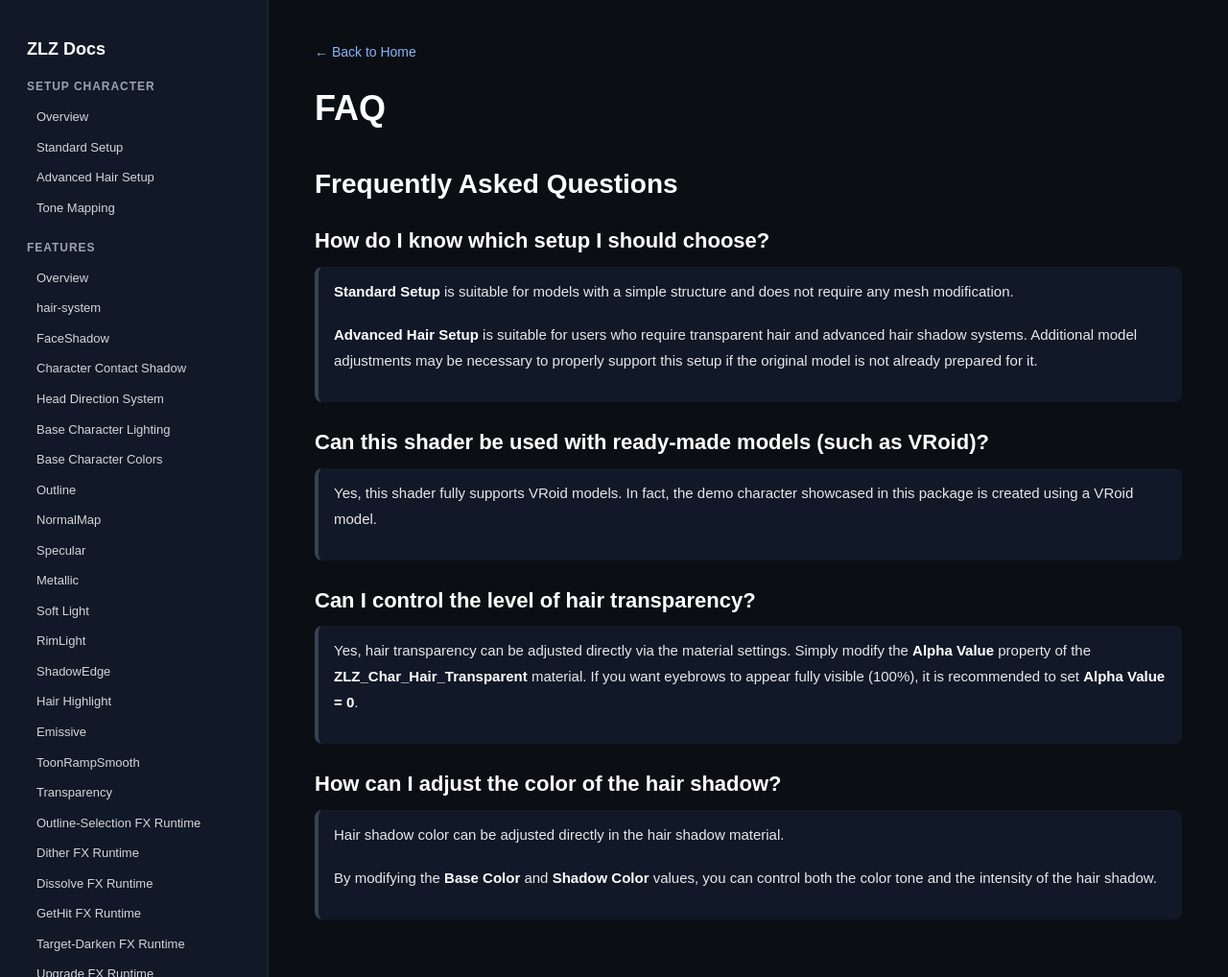
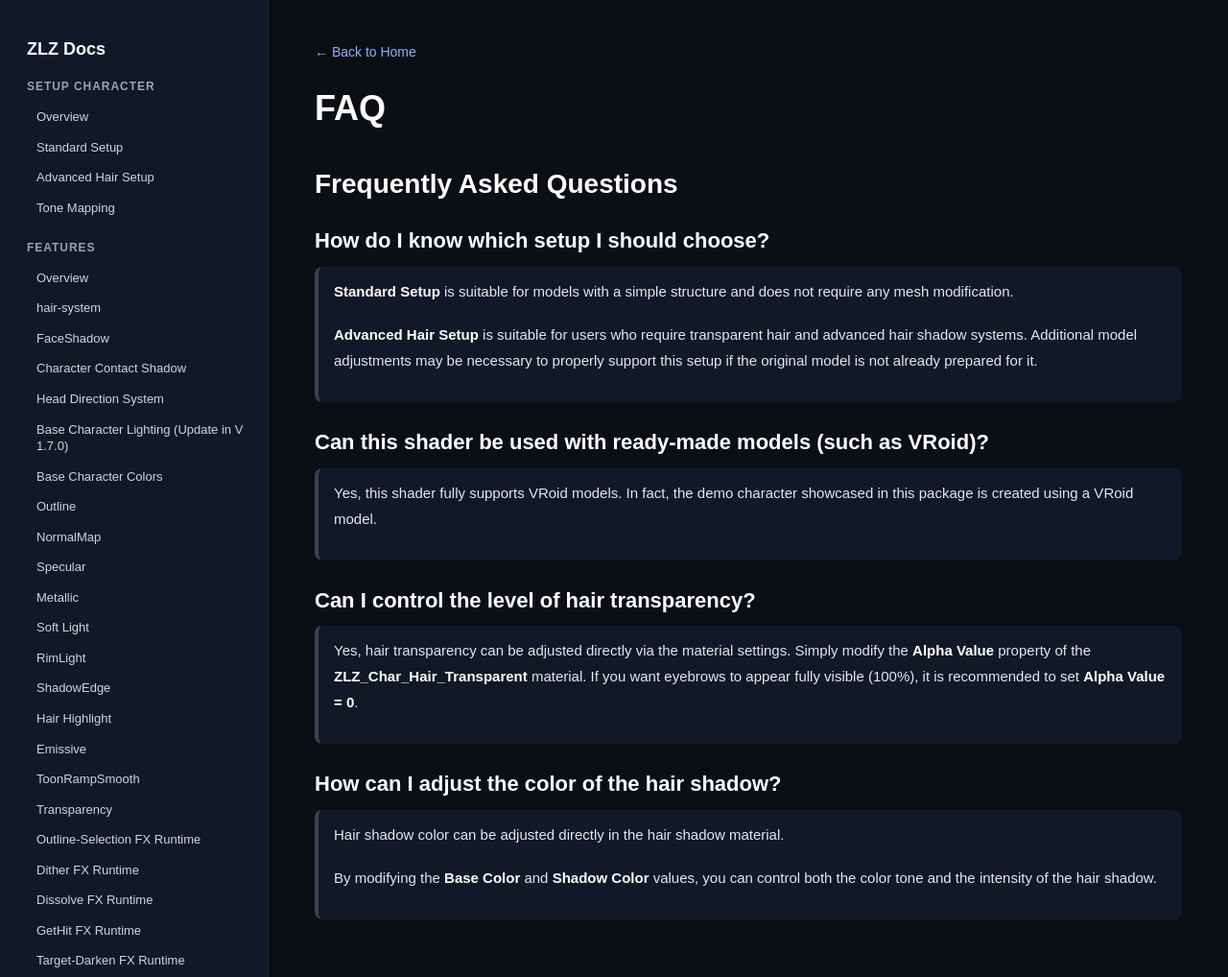
Before and after one commit to zlz-studio/zlz-studio.github.io, a Jekyll site: the page built from faq/index.md, in a window 1280 px wide and 1018 px high. Shown: the whole window at 96% size. Built offline with Jekyll 4.4.1, drawn with Linux system fonts in a browser that asks for light colours.

Commit message:
Update sidebar.html

```diff
--- a/_includes/sidebar.html
+++ b/_includes/sidebar.html
@@ -52,7 +52,7 @@
 
 <a href="{{ '/features/Base-Character-Lighting/' | relative_url }}"
    class="{% if page.url contains '/features/Base-Character-Lighting/' %}active{% endif %}">
-   Base Character Lighting
+   Base Character Lighting (Update in V 1.7.0)
 </a>
 
 <a href="{{ '/features/Base-Character-Colors/' | relative_url }}"
```
